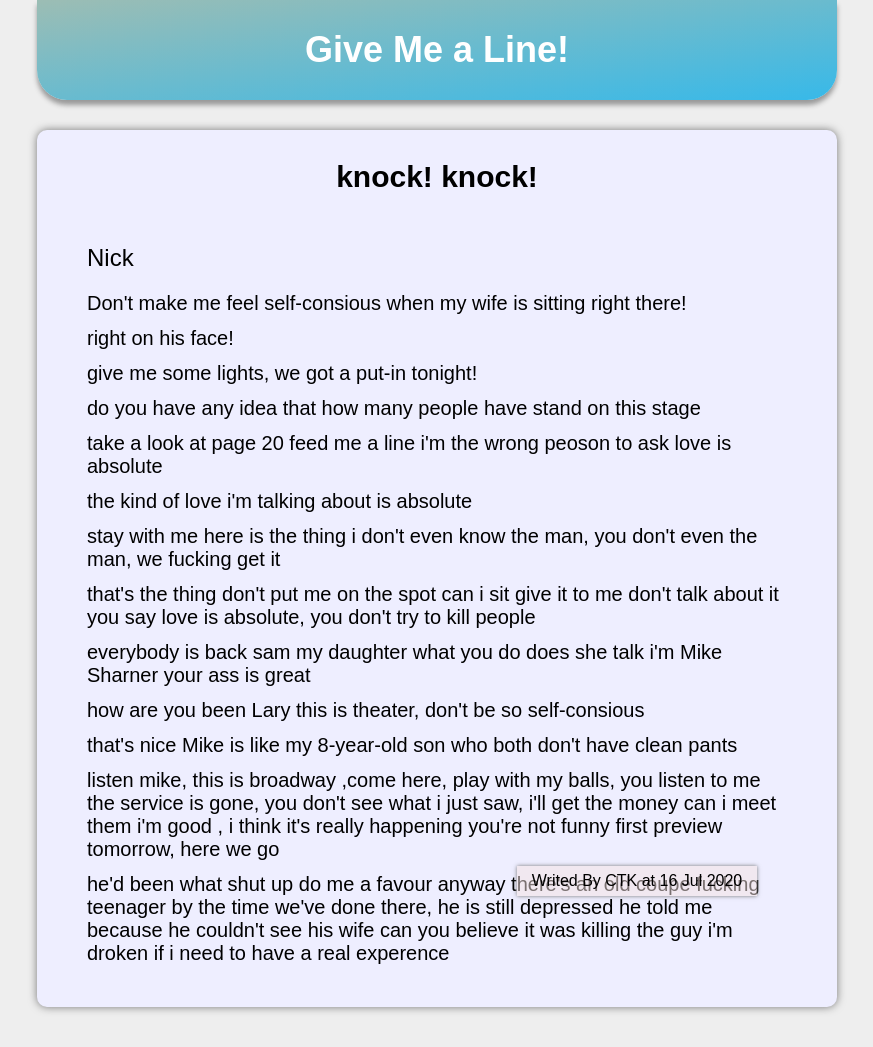
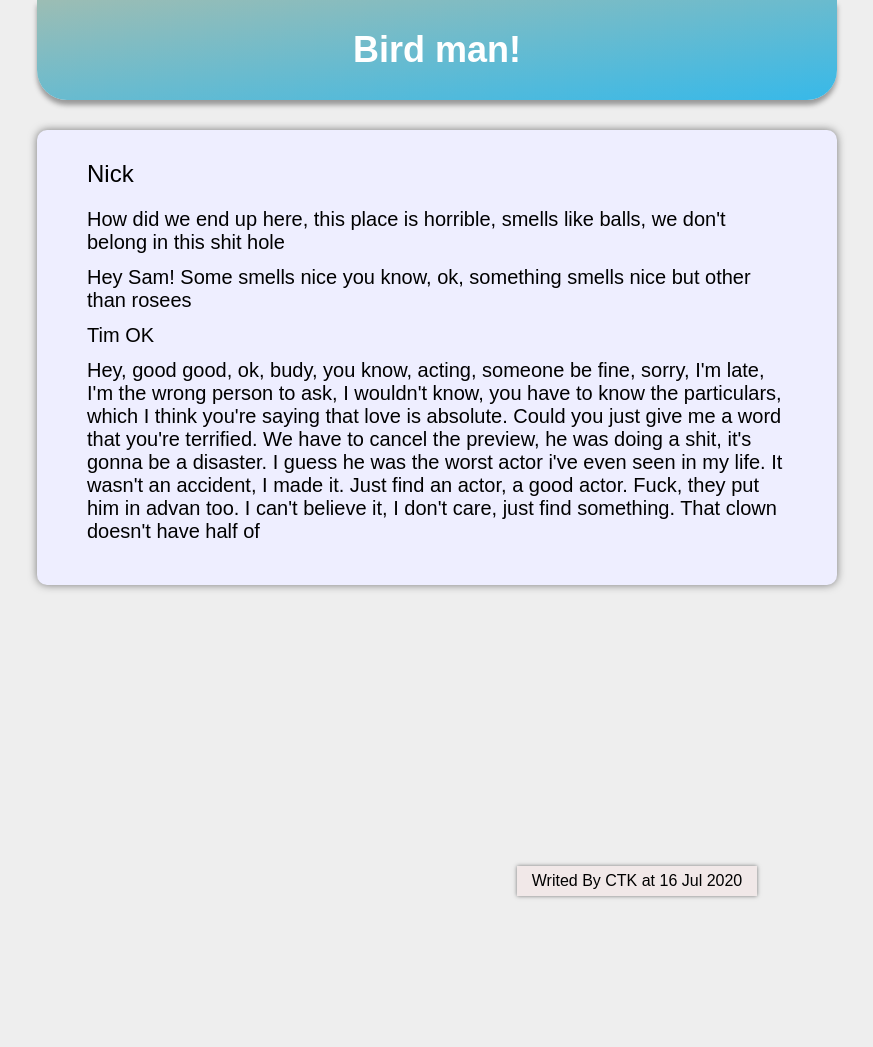
Before and after one commit to wsctk/wsctk.github.io, a Jekyll site: the page built from _posts/2020-7-16-work.html, in a window 1280 px wide. Shown: the whole page, without its empty margins (243-1116 px from the left). Built offline with Jekyll 4.4.1, drawn with Linux system fonts in a browser that asks for light colours; after the commit the page ends 900 px from its top, so only the background shows below that.

Commit message:
12312323

```diff
--- a/_posts/2020-7-16-work.html
+++ b/_posts/2020-7-16-work.html
@@ -3,31 +3,14 @@ layout: default
 title: 今天是周四
 ---
 <div class="header">
-    Give Me a Line!
+    Bird man!
 </div>
 <div class="content">
-    <p class="firstTitle">knock! knock!</p>
     <p class="secondTitle">Nick</p>
-    <p class="textline">Don't make me feel self-consious when my wife is sitting right there!</p>
-    <p class="textline">right on his face!</p>
-    <p class="textline">give me some lights, we got a put-in tonight!</p>
-    <p class="textline">do you have any idea that how many people have stand on this stage</p>
-    <p class="textline">take a look at page 20 feed me a line i'm the wrong peoson to ask love is absolute</p>
-    <p class="textline">the kind of love i'm talking about is absolute</p>
-    <p class="textline">stay with me here is the thing i don't even know the man, you don't even the man, we fucking get it </p>
-    <p class="textline">that's the thing don't put me on the spot can i sit give it to me don't talk about it you say love is absolute, you don't try to kill people </p>
-    <p class="textline">everybody is back sam my daughter what you do does she talk i'm Mike Sharner your ass is great</p>
-    <p class="textline">how are you been Lary this is theater, don't be so self-consious</p>
-    <p class="textline">that's nice Mike is like my 8-year-old son who both don't have clean pants</p>
-    <p class="textline">listen mike, this is broadway ,come here, play with my balls, you listen to me the service is gone, you don't see what i just saw, i'll get the money can i meet them i'm good , i think it's really happening you're not funny first preview tomorrow, here we go</p>
-    <p class="textline">he'd been what shut up do me a favour anyway there's an old coupe fucking teenager by the time we've done there, he is still depressed he told me because he couldn't see his wife can you believe it was killing the guy i'm droken if i need to have a real experence</p>
-    <p class="textline"></p>
-    <p class="textline"></p>
-    <p class="textline"></p>
-    <p class="textline"></p>
-    <p class="textline"></p>
-    <p class="textline"></p>
-    <p class="textline"></p>
+    <p class="textline">How did we end up here, this place is horrible, smells like balls, we don't belong in this shit hole</p>
+    <p class="textline">Hey Sam! Some smells nice you know, ok, something smells nice but other than rosees</p>
+    <p class="textline">Tim OK</p>
+    <p class="textline">Hey, good good, ok, budy, you know, acting, someone be fine, sorry, I'm late, I'm the wrong person to ask, I wouldn't know, you have to know the particulars, which I think you're saying that love is absolute. Could you just give me a word that you're terrified. We have to cancel the preview, he was doing a shit, it's gonna be a disaster. I guess he was the worst actor i've even seen in my life. It wasn't an accident, I made it. Just find an actor, a good actor. Fuck, they put him in advan too. I can't believe it, I don't care, just find something. That clown doesn't have half of </p>
     <p class="textline"></p>
     <p class="textline"></p>
     <p class="textline"></p>
```
Also changed, not shown: _posts/2020-7-12-Array-String-function.html (renamed from _posts/2020-7-12-test.html).
